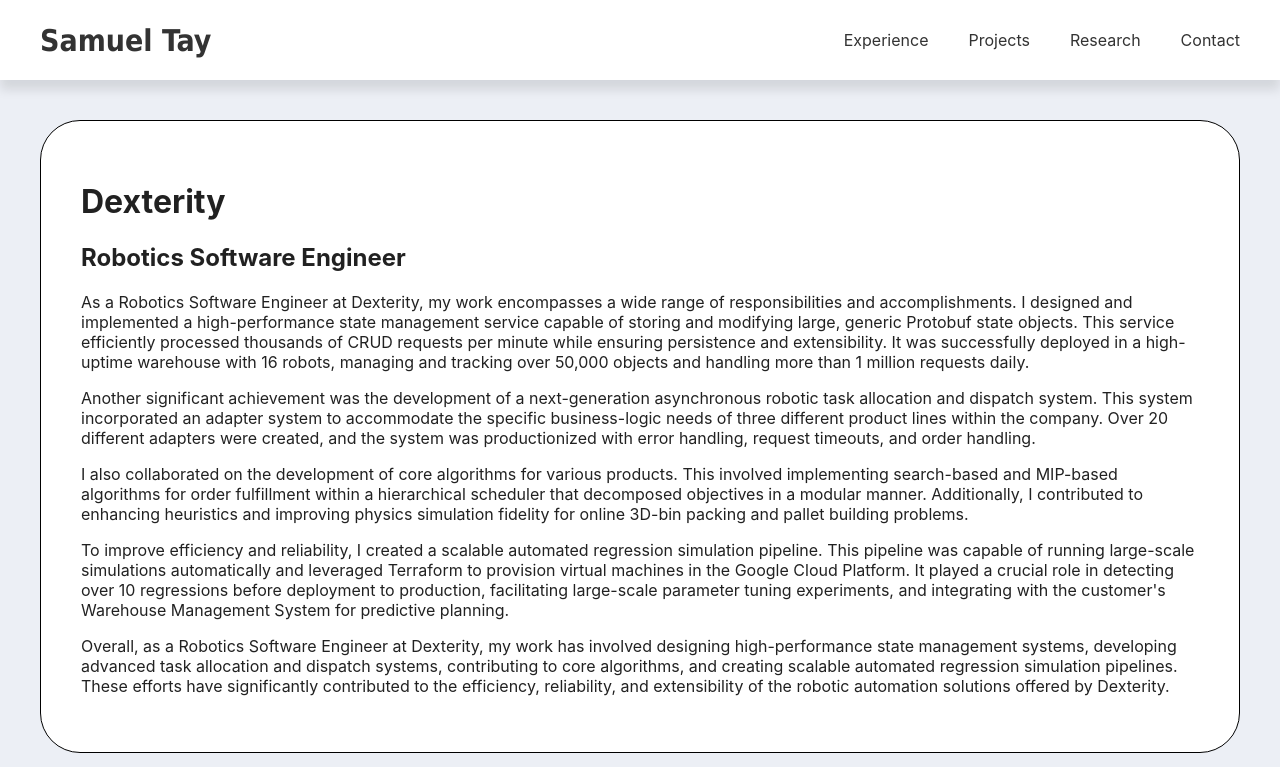
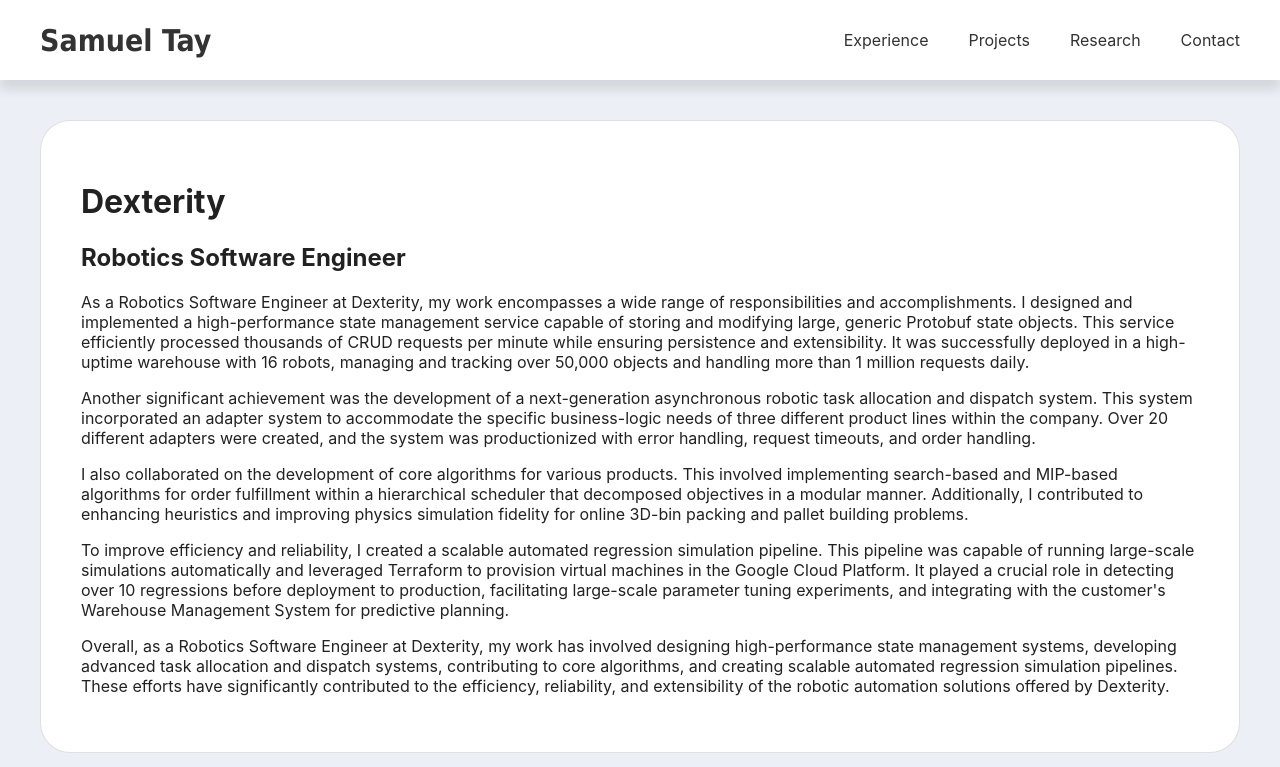
Before and after one commit to samueltay/samueltay, a React (Create React App) app in the folder frontend/: page /experience in a window 1280 px wide. Shown: the top 767 px of the page. Built offline with nearby package versions, Linux system fonts and the light colour scheme.

Commit message:
feat: make grid item components configurable

```diff
--- a/frontend/src/components/shared/grid/GridItem.tsx
+++ b/frontend/src/components/shared/grid/GridItem.tsx
@@ -8,6 +8,8 @@
 
 interface GridContainerProps {
   children: React.ReactNode;
+  padding?: string;
+  maxWidth?: number;
 }
 
 interface PaperProps {
@@ -17,15 +19,24 @@
   md?: boolean | "auto" | 1 | 2 | 3 | 4 | 5 | 6 | 7 | 8 | 9 | 10 | 11 | 12;
 }
 
-function GridContainer({ children }: GridContainerProps) {
+function GridContainer({
+  children,
+  padding = "40px",
+  maxWidth = 1400,
+}: GridContainerProps) {
   return (
-    <Grid container sx={{ padding: "40px" }} spacing={2} maxWidth={1400}>
+    <Grid
+      container
+      sx={{ padding: { padding } }}
+      spacing={2}
+      maxWidth={maxWidth}
+    >
       {children}
     </Grid>
   );
 }
 
-function GridItem({ children, md }: GridItemProps) {
+function GridItem({ children, md = "auto" }: GridItemProps) {
   return (
     <Grid
       container
@@ -53,8 +64,7 @@
         variant="outlined"
         sx={{
           padding: "40px",
-          border: "1px solid black",
-          borderRadius: "40px",
+          borderRadius: "30px",
           textAlign: "left",
         }}
       >
```
